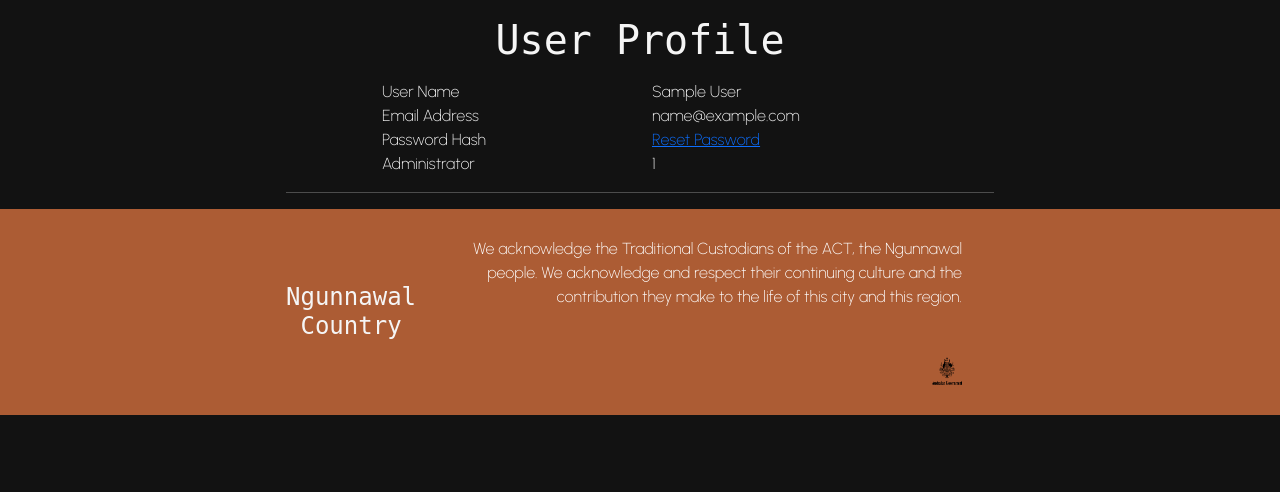
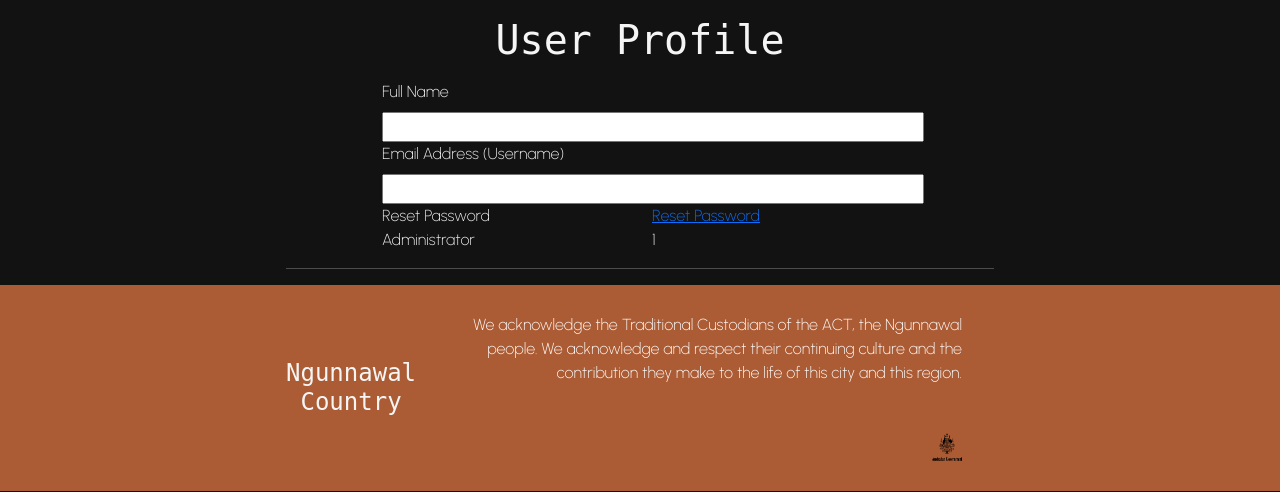
Before and after one commit to 4060269/NgunnawalCountryFlaskAssessment5-6-7, a Flask app: template templates/userProfile.html in a window 1280 px wide. Shown: the part 205-697 px from the top of the page. Run offline with Flask 2, Linux system fonts and the light colour scheme; tables that the repository leaves empty hold one stand-in row (values such as "Sample post"); the template is opened without the code that fills it: values that come from a table or form of the project are taken from there, most other values are stand-ins (such as "Sample title", 1, 10 or a date in 2020); some libraries are stand-ins or nearby versions; some web fonts are replaced.

Commit message:
update, added data from form to userProfile.html

```diff
--- a/forms.py
+++ b/forms.py
@@ -28,3 +28,7 @@ class ResetPasswordForm(FlaskForm):
     new_password = StringField("New Password", validators=[DataRequired()])
     new_password_confirm = PasswordField("Confirm Password", validat=[DataRequired(), EqualTo("new_password")])
     submit = SubmitField('Submit')
+class UserProfileForm(FlaskForm):
+    email_address = StringField("Email Address (Username)", validators=[DataRequired(), Email()])
+    name = StringField("Full Name", validators=[DataRequired()])
+    submit = SubmitField("Update Profile")
--- a/models.py
+++ b/models.py
@@ -2,20 +2,17 @@ from app import db, login              # get access to the db by creating instan
 from datetime import datetime      # create an instance of real-time
 from flask_login import UserMixin
 from werkzeug.security import generate_password_hash, check_password_hash
-
 class Contact(db.Model):                                             # class is to store db in memory
     id = db.Column(db.Integer, primary_key=True, autoincrement=True) # first variable is an entry
     name = db.Column(db.Text)                                        # it is defined as a column in db
     email = db.Column(db.Text)                                       # the last variable is data type defined in db
     message = db.Column(db.Text)
     dateSubmitted = db.Column(db.DateTime)
-
     def __init__(self, name, email, message):                        # auto runs when new contact created,
         self.name = name                                             # these are initalizaing the objects attriututes
         self.email = email                                           # this is always needed for any object created from a class
         self.message = message
         self.dateSubmitted = datetime.today()                        # this line sets the datetime to be taken from the local computers date & time
-
 class todo(db.Model):                                                # same thing as contact class
     id = db.Column(db.Integer, primary_key=True, autoincrement=True) # less entries and still auto creates a new id for every entry
     text = db.Column(db.Text)                                        # I don't 'create' the init but it is still there
@@ -38,3 +35,6 @@ class User(UserMixin, db.Model):
 @login.user_loader
 def load_user(id):
     return User.query.get(int(id))
+def update_details(self, email_address, name):
+    self.email_address = email_address
+    self.name = name
--- a/templates/userProfile.html
+++ b/templates/userProfile.html
@@ -6,26 +6,29 @@
 {% endblock %}
 
 {% block cellContent2 %}
+    <form action="" method="post">
         <div class="container text-left">
             <div class="row">
                 <div class="col-md-6">
-                User Name
-            </div>
-            <div class="col-md-6">
-                {{ user.name }}
+                {{ form.name.label }}<br>
+                {{ form.name(size=64) }}<br>
+                {% for error in form.name.errors %}
+                <span style="color: red;">[{{ error }}]</span>
+                {% endfor %}
                 </div>
             </div>
             <div class="row">
                 <div class="col-md-6">
-                Email Address
-            </div>
-            <div class="col-md-6">
-                {{ user.email_address }}
+                {{ form.email_address.label }}<br>
+                {{ form.email_address(size=64) }}<br>
+                {% for error in form.email_address.errors %}
+                <span style="color: red;">[{{ error }}]</span>
+                {% endfor %}
                 </div>
             </div>
             <div class="row">
                 <div class="col-md-6">
-                Password Hash
+                    Reset Password
                 </div>
                 <div class="col-md-6">
                     <a href="/reset_password">Reset Password</a>
@@ -44,4 +47,5 @@
                 </div>
             </div>
         </div>
+    </form>
 {% endblock %}
```
Lines whose indentation alone changed are shown as unchanged.
